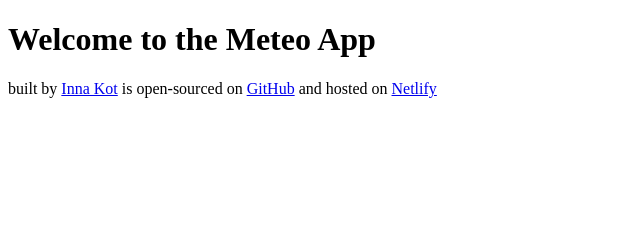
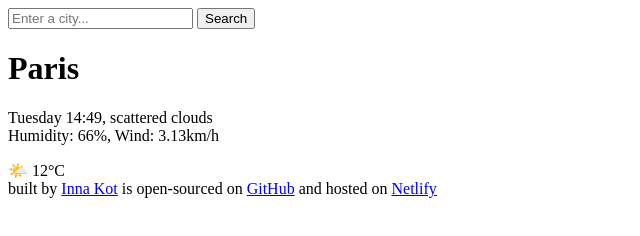
Before and after one commit to Inna-Kot/meteoApp_SheCodes_LearningProject, a plain HTML site: page index.html in a window 1280 px wide. Shown: the whole page, without its empty margins (0-640 px from the left). Drawn offline with Linux system fonts and the light colour scheme.

Commit message:
Added HTML

```diff
--- a/index.html
+++ b/index.html
@@ -6,7 +6,24 @@
     <title>Meteo App</title>
 </head>
 <body>
-    <h1 class="hello">Welcome to the Meteo App</h1>
+    <header>
+        <form>
+            <input type="search" placeholder="Enter a city..." required />
+            <input type="submit" value="Search" />
+
+        </form>
+    </header>
+     <main>
+      <div>
+        <h1>Paris</h1>
+        <p>
+          Tuesday 14:49, scattered clouds
+          <br />
+          Humidity: 66%, Wind: 3.13km/h
+        </p>
+      </div>
+      <div>🌤️ 12°C</div>
+    </main>
     <footer>
         built by <a href="https://github.com/Inna-Kot" target="_blank">Inna Kot</a>
        is open-sourced on <a href="https://github.com/Inna-Kot/meteoApp_SheCodes_LearningProject" target="_blank" class="">GitHub</a>
```
